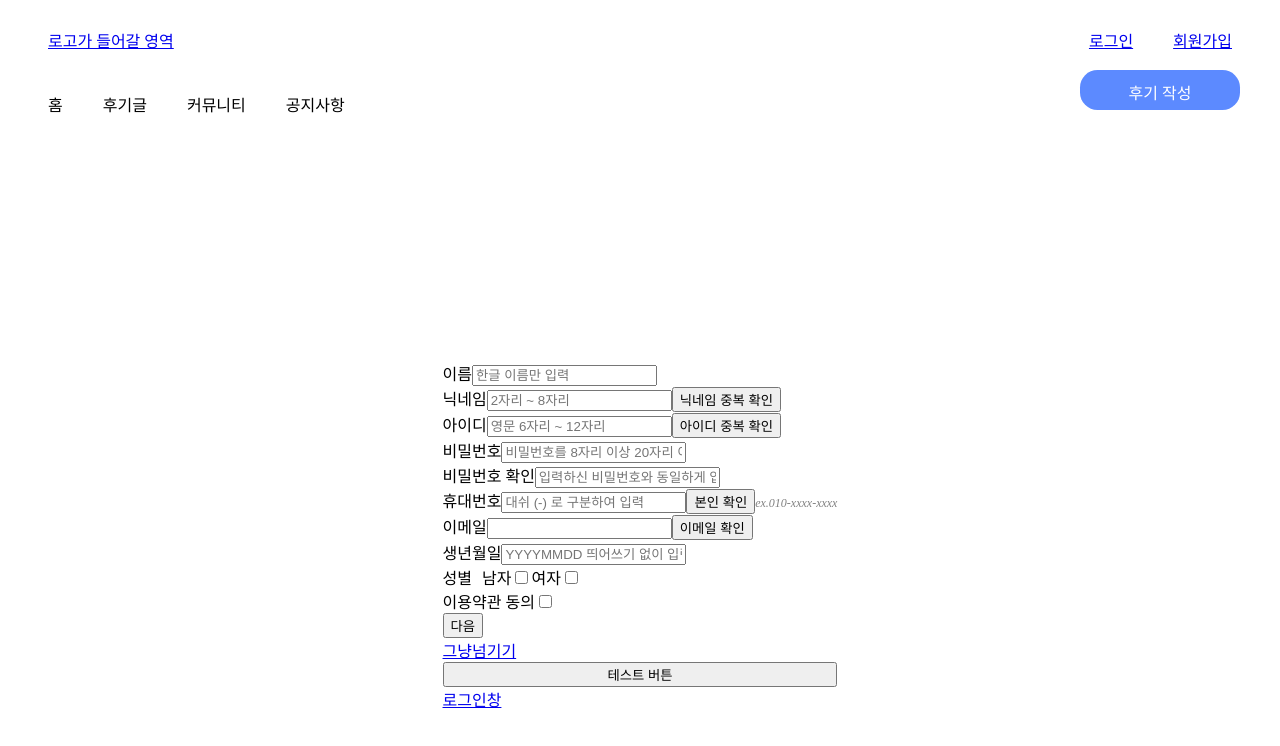
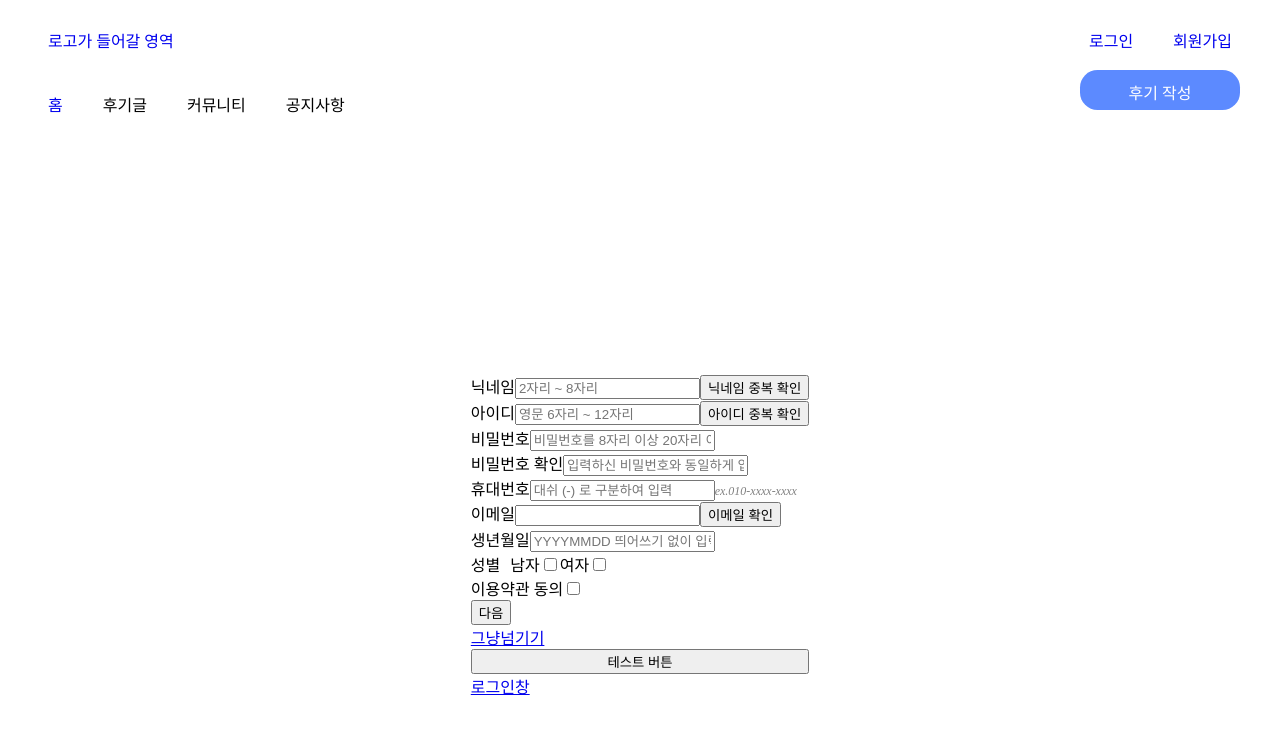
Before and after one commit to Interview-reviews/Interview-reviews-FE, a React (Create React App) app: page /SignUp in a window 1280 px wide. Shown: the top 746 px of the page. Built offline with nearby package versions, Linux system fonts and the light colour scheme.

Commit message:
feat: 이메일 본인인증 api 작성 및 MainSearch 페이지 생성

```diff
--- /dev/null
+++ b/src/components/MainSearch.js
@@ -0,0 +1,12 @@
+const MainSearch = () => {
+  return (
+    <>
+      <div>
+        <h3>궁금한 기업의 면접후기를 검색해보세요!</h3>
+        <input placeholder="예) 삼성전자 면접 후기" />
+      </div>
+    </>
+  );
+};
+
+export default MainSearch;
--- a/src/components/Nav.js
+++ b/src/components/Nav.js
@@ -32,21 +32,32 @@ const Nav = () => {
       <div>
         <Header>
           <NavBar>
-            <Link to="/">로고가 들어갈 영역</Link>
+            <Link to="/" style={{ textDecoration: "none" }}>
+              로고가 들어갈 영역
+            </Link>
           </NavBar>
           <div style={{ flexGrow: "1" }}></div>
           <NavBar>
             {" "}
-            <Link to="/Login">로그인</Link>
+            <Link to="/Login" style={{ textDecoration: "none" }}>
+              로그인
+            </Link>
           </NavBar>
           <NavBar>
             {" "}
-            <Link to="/SignUp">회원가입</Link>
+            <Link to="/SignUp" style={{ textDecoration: "none" }}>
+              회원가입
+            </Link>
           </NavBar>
         </Header>
       </div>
       <Header>
-        <NavBar>홈</NavBar>
+        <NavBar>
+          {" "}
+          <Link to="/" style={{ textDecoration: "none" }}>
+            홈
+          </Link>
+        </NavBar>
         <NavBar>후기글</NavBar>
         <NavBar>커뮤니티</NavBar>
         <NavBar>공지사항</NavBar>
--- a/src/login/Information.js
+++ b/src/login/Information.js
@@ -138,6 +138,7 @@ const Information = (props) => {
               <option>백엔드</option>
               <option>빅데이터</option>
               <option>AI</option>
+              <option>정보보안</option>
             </select>
             <p style={{ color: "gray", fontSize: "12px" }}>
               희망하는 직무 또는 현재 직무를 골라주세요.
--- a/src/login/SignUp.js
+++ b/src/login/SignUp.js
@@ -4,10 +4,9 @@ import { checkId, checkNickname } from "../API/SignUpAPI";
 import Nav from "../components/Nav";
 
 const SignUp = (info) => {
-  const [userName, setUserName] = useState("");
-  const [nameCheck, setNameCheck] = useState("");
-  const [nickname, setNickname] = useState("");
-  const [userId, setUserId] = useState("");
+  const [userName, setUserName] = useState(""); // 아이디
+  //   const [nameCheck, setNameCheck] = useState("");
+  const [nickname, setNickname] = useState(""); // 닉네임
   const [password, setPassword] = useState("");
   const [isMatch, setIsMatch] = useState(true);
   const [checkPwd, setCheckPwd] = useState("");
@@ -20,19 +19,19 @@ const SignUp = (info) => {
   const [allowId, setAllowId] = useState("");
   const [checkEmail, setCheckEmail] = useState("");
 
-  const onNameHandler = (e) => {
-    setUserName(onlyKorean(e.currentTarget.value));
-  };
+  //   const onNameHandler = (e) => {
+  //     setUserName(onlyKorean(e.currentTarget.value));
+  //   };
 
-  const onlyKorean = (value) => {
-    const pattern = /[a-z0-9]|[ \[\]{}()<>?|`~!@#$%^&*-_+=,.;:\"'\\]/g;
-    if (pattern.test(value)) {
-      setNameCheck(false);
-      return userName;
-    }
-    setNameCheck(true);
-    return value;
-  };
+  //   const onlyKorean = (value) => {
+  //     const pattern = /[a-z0-9]|[ \[\]{}()<>?|`~!@#$%^&*-_+=,.;:\"'\\]/g;
+  //     if (pattern.test(value)) {
+  //       setNameCheck(false);
+  //       return userName;
+  //     }
+  //     setNameCheck(true);
+  //     return value;
+  //   };
 
   const onCheckPwdHandler = (e) => {
     setCheckPwd(e.currentTarget.value);
@@ -92,9 +91,26 @@ const SignUp = (info) => {
     e.preventDefault();
     if (regex.test(email)) {
       setCheckEmail(true);
+      sendEmail();
     } else {
       setCheckEmail(false);
     }
+  };
+
+  const sendEmail = (e) => {
+    e.preventDefault();
+    fetch("보낼 주소", {
+      method: "post",
+      headers: { "Content-Type": "application/json" },
+      body: JSON.stringify(email),
+    })
+      .then((res) => res.json())
+      .then((json) => {});
+  };
+
+  const isVaildEmail = (e) => {
+    e.preventDefault();
+    alert("인증되었습니다.");
   };
 
   const checkOnlyOne = (nowCheck) => {
@@ -113,7 +129,7 @@ const SignUp = (info) => {
   const onSubmitHandler = (e) => {
     if (
       nickname === "" ||
-      userId === "" ||
+      userName === "" ||
       password === "" ||
       email === "" ||
       birthDate === "" ||
@@ -128,7 +144,7 @@ const SignUp = (info) => {
       return false;
     }
 
-    if (userId.length < 6 || userId.length > 12) {
+    if (userName.length < 6 || userName.length > 12) {
       alert("아이디는 영문 6자리 이상 12자리 이내로 입력해주세요.");
       return false;
     }
@@ -173,9 +189,8 @@ const SignUp = (info) => {
   const infoHandler = (e) => {
     e.preventDefault();
     const body = {
+      Nickname: nickname,
       UserName: userName,
-      Nickname: nickname,
-      UserId: userId,
       Password: password,
       PhoneNumber: phoneNumber,
       Email: email,
@@ -198,7 +213,7 @@ const SignUp = (info) => {
         }}
       >
         <form style={{ display: "flex", flexDirection: "column" }}>
-          <div>
+          {/* <div>
             <label>이름</label>
             <input
               value={userName}
@@ -212,7 +227,7 @@ const SignUp = (info) => {
                 한글만 입력 가능 합니다.
               </p>
             )}
-          </div>
+          </div> */}
           <div>
             <label>닉네임</label>
             <input
@@ -227,8 +242,8 @@ const SignUp = (info) => {
           <div>
             <label>아이디</label>
             <input
-              value={userId}
-              onChange={(e) => setUserId(e.currentTarget.value)}
+              value={userName}
+              onChange={(e) => setUserName(e.currentTarget.value)}
               placeholder="영문 6자리 ~ 12자리"
             />
             <button style={{ cursor: "pointer" }} onClick={isAllowId}>
@@ -266,9 +281,9 @@ const SignUp = (info) => {
               maxLength={13}
               placeholder="대쉬 (-) 로 구분하여 입력"
             />
-            <button style={{ cursor: "pointer" }} onClick={isAllowNickname}>
+            {/* <button style={{ cursor: "pointer" }} onClick={isAllowNickname}>
               본인 확인
-            </button>
+            </button> */}
             <i style={{ color: "gray", fontSize: "12px" }}>ex.010-xxxx-xxxx</i>
           </div>
           <div>
@@ -288,6 +303,12 @@ const SignUp = (info) => {
               <p style={{ fontSize: "12px", color: "red", display: "inline" }}>
                 사용할 수 없는 이메일입니다.
               </p>
+            )}
+            {checkEmail && (
+              <div>
+                <input placeholder="인증번호를 입력해주세요" />{" "}
+                <button onClick={isVaildEmail}>인증하기</button>
+              </div>
             )}
           </div>
           <div>
--- a/src/pages/Main.js
+++ b/src/pages/Main.js
@@ -1,12 +1,11 @@
+import MainSearch from "../components/MainSearch";
 import Nav from "../components/Nav";
 
 const Main = () => {
   return (
     <>
       <Nav />
-      <div>
-        <h3>메인입니다.</h3>
-      </div>
+      <MainSearch />
     </>
   );
 };
```
